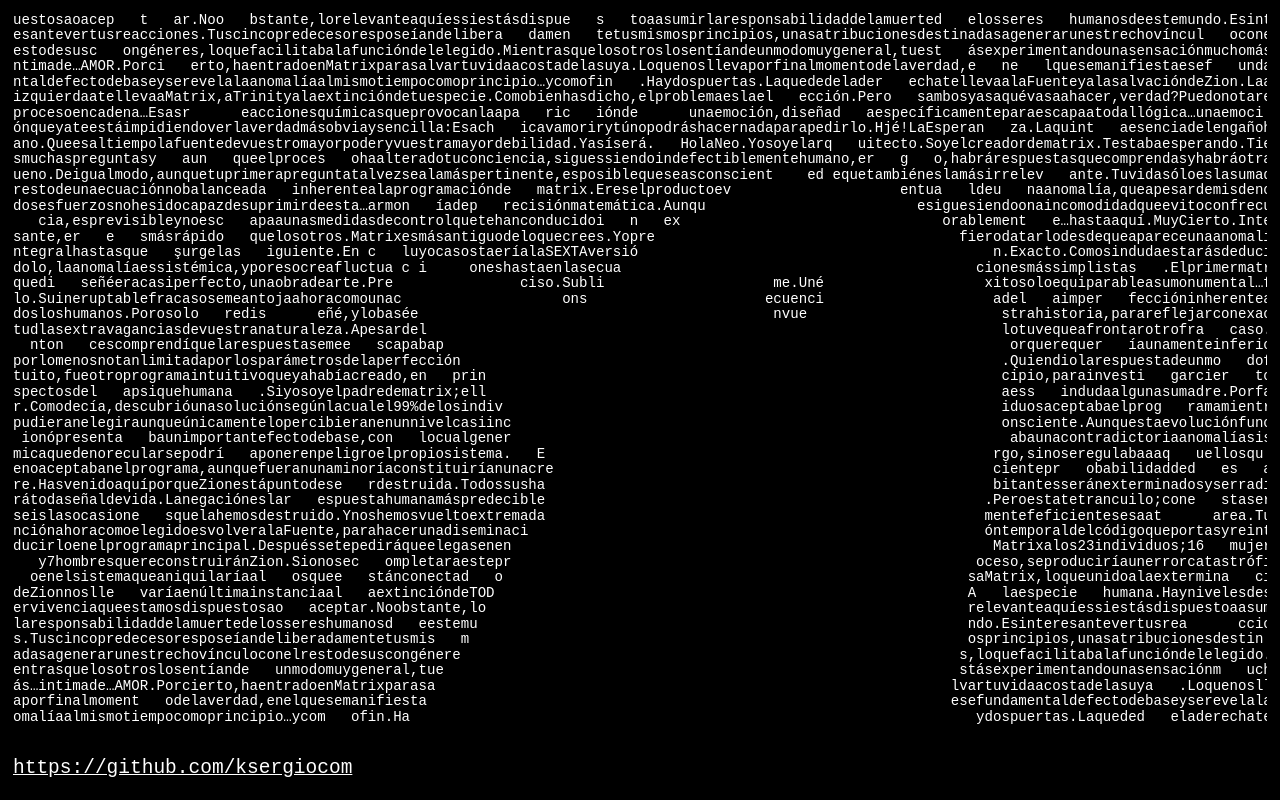
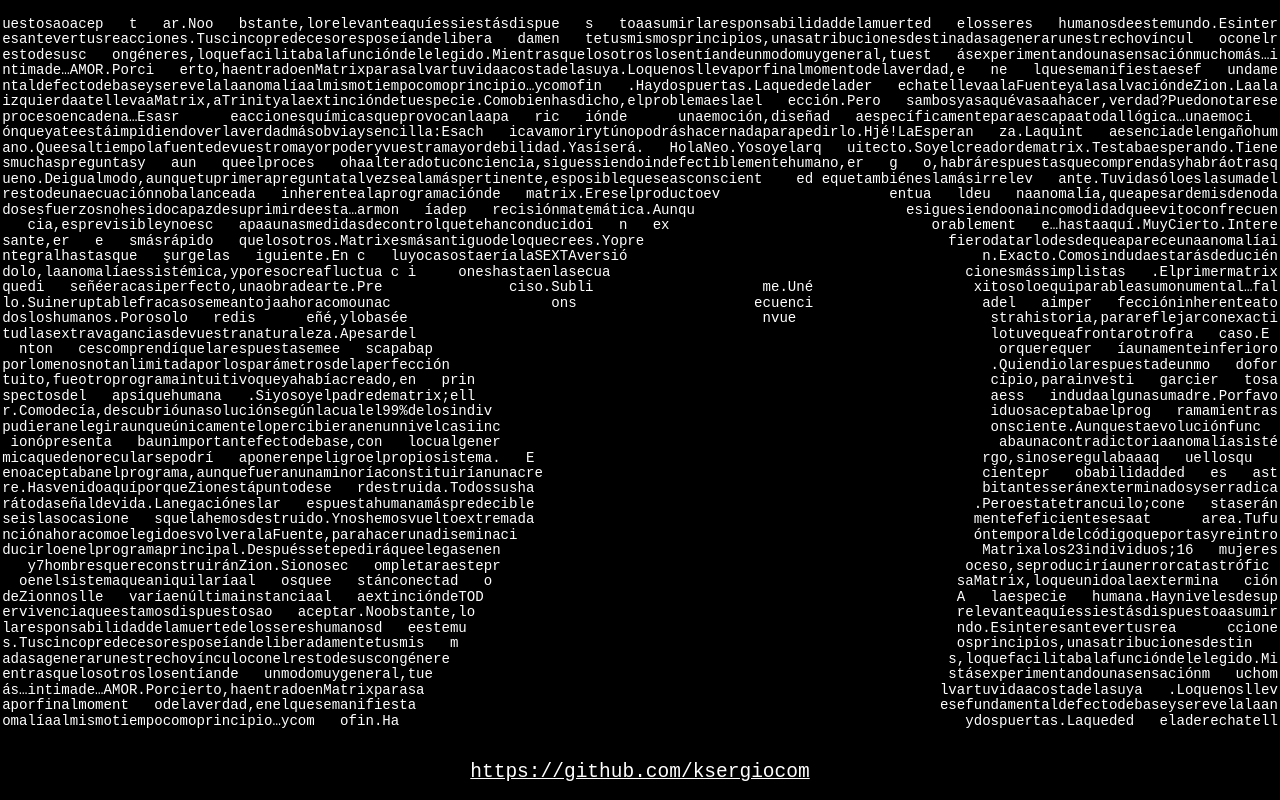
Before and after one commit to ksergiocom/ksergiocom, a plain HTML site: page index.html in a window 1280 px wide. Drawn offline with Linux system fonts and the light colour scheme.

Commit message:
Update index.html

```diff
--- a/index.html
+++ b/index.html
@@ -9,10 +9,13 @@
       body {
         margin: 0;
         padding: 0;
+        min-height: 100%;
         height: 100%;
         background-color: #000;
         display: flex;
         flex-direction: column;
+        justify-content: center;
+        align-items: center;
         gap: 2rem;
       }
 
```
